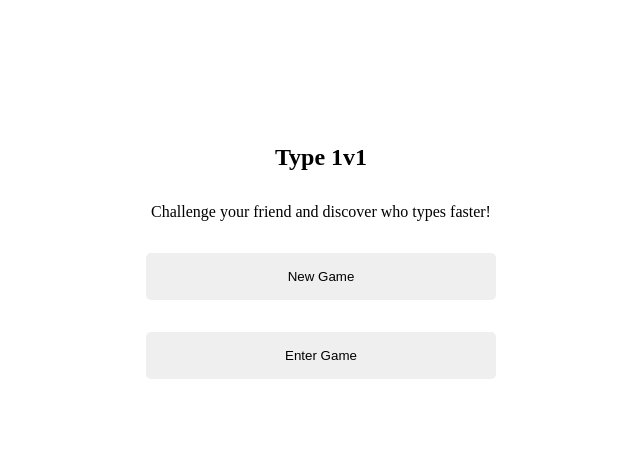
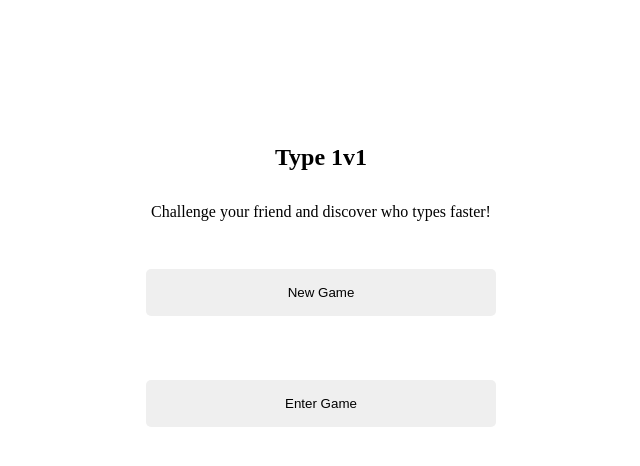
Before and after one commit to WilliamKSilva/type-1v1-go, an Angular app in the folder client/: page / in a window 1280 px wide. Shown: the top 466 px of the page, without its empty margins (319-959 px from the left). Built offline with nearby package versions, Linux system fonts and the light colour scheme.

Commit message:
fix: move ng-container render condition to the app.component, to fix the loading been rendered before the isLoading state is set to true

```diff
--- a/client/src/app/app.component.html
+++ b/client/src/app/app.component.html
@@ -7,11 +7,24 @@
             who types faster!
         </p>
        </section>
-       <button class="new-game-button" (click)="openModal()">New Game</button>
-       <button class="enter-game-button">Enter Game</button>
+       <div class="new-game-wrapper">
+           <button class="new-game-button" (click)="openModal()">New Game</button>
+           <ng-container *ngIf="isLoading">
+                <app-loading />
+           </ng-container>
+       </div>
+        <div class="new-game-wrapper">
+           <button class="enter-game-button" (click)="openModal()">Enter Game</button>
+           <ng-container *ngIf="isLoading">
+                <app-loading [isLoading]="isLoading" />
+           </ng-container>
+       </div>
 
-       <app-loading [isLoading]="isLoading" />
-       <app-modal-input [active]="modalActive" (onConfirm)="newGame({playerOne})" (inputText)="updatePlayerOne($event)" />
+       <app-modal-input
+           [active]="modalActive"
+           (onConfirm)="newGame({player_one: playerOne})"
+           (inputText)="updatePlayerOne($event)"
+       />
     </main>
 </div>
 
--- a/client/src/app/app.component.scss
+++ b/client/src/app/app.component.scss
@@ -24,6 +24,14 @@
     gap: 2rem;
 }
 
+.new-game-wrapper {
+    padding: 1rem;
+    display: flex;
+    align-items: center;
+    flex-direction: row;
+    gap: 1rem;
+}
+
 .new-game-button {
     width: 350px;
     border-radius: 5px;
--- a/client/src/app/app.component.ts
+++ b/client/src/app/app.component.ts
@@ -1,6 +1,5 @@
 import { HttpClient } from '@angular/common/http';
 import { Component } from '@angular/core';
-import { Observable } from 'rxjs';
 import { Game, NewGameData } from './game';
 
 @Component({
@@ -32,7 +31,7 @@ export class AppComponent {
       this.modalActive = true
   }
 
-  newGame (data: NewGameData): Game | undefined {
+  newGame (data: NewGameData): void  {
     this.modalActive = false
 
     this.isLoading = true
@@ -40,10 +39,6 @@ export class AppComponent {
     this.http.post<Game>(this.gameURL, data).subscribe(data => this.createdGame = data)
 
     this.isLoading = false
-
-    console.log(this.createdGame)
-
-    return this.createdGame
   }
 
 }
--- a/client/src/app/loading/loading.component.html
+++ b/client/src/app/loading/loading.component.html
@@ -1,6 +1,4 @@
-<ng-container *ngIf="isLoading">
-    <div class="loading">
-        <img alt="loading spinner" src="assets/loading.svg" />
-        <p>loading works!</p>
+
+<div class="loading">
+        <img [width]="20" alt="loading spinner" src="assets/loading.svg" />
     </div>
-</ng-container>
--- a/client/src/app/loading/loading.component.scss
+++ b/client/src/app/loading/loading.component.scss
@@ -1,3 +1,3 @@
 .loading {
-    width: 100%;
+    height: 0;
 }
--- a/client/src/app/loading/loading.component.ts
+++ b/client/src/app/loading/loading.component.ts
@@ -7,8 +7,4 @@ import { Component, Input } from '@angular/core';
 })
 export class LoadingComponent {
     @Input() isLoading: boolean = false
-
-    updateIsLoading (state: boolean): void {
-        this.isLoading = state
-    }
 }
```
